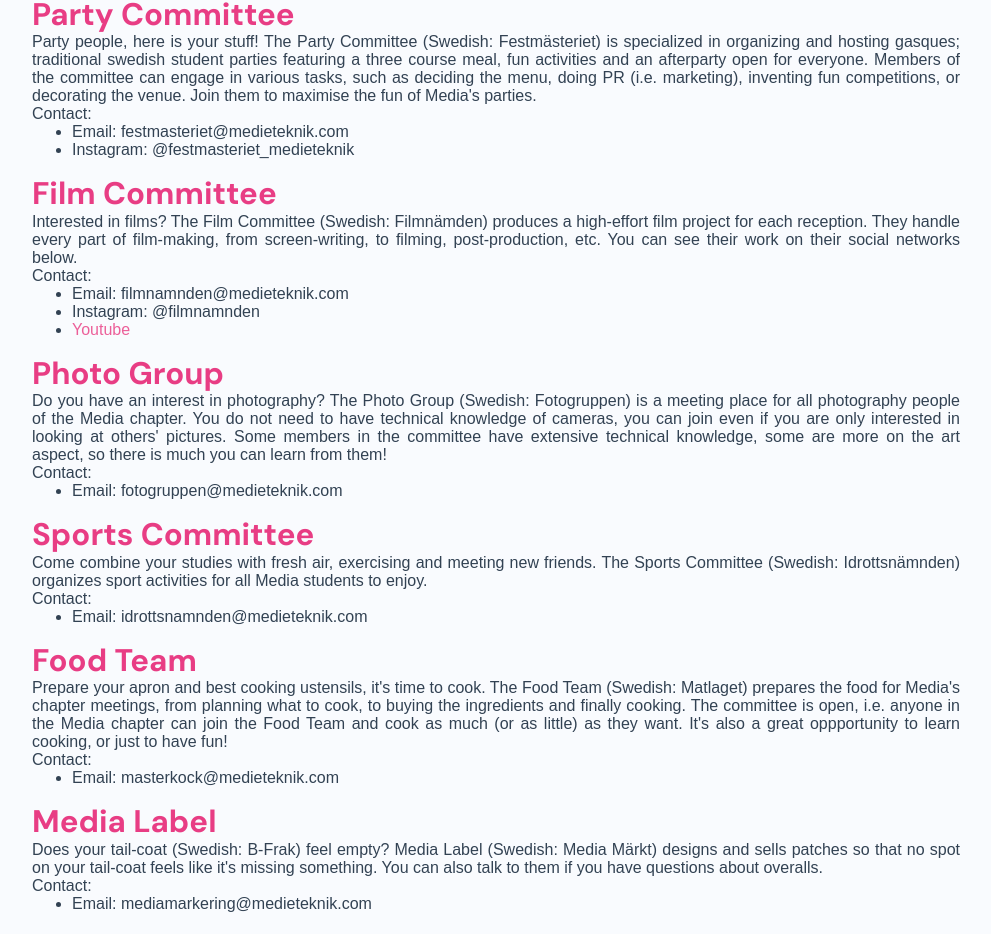
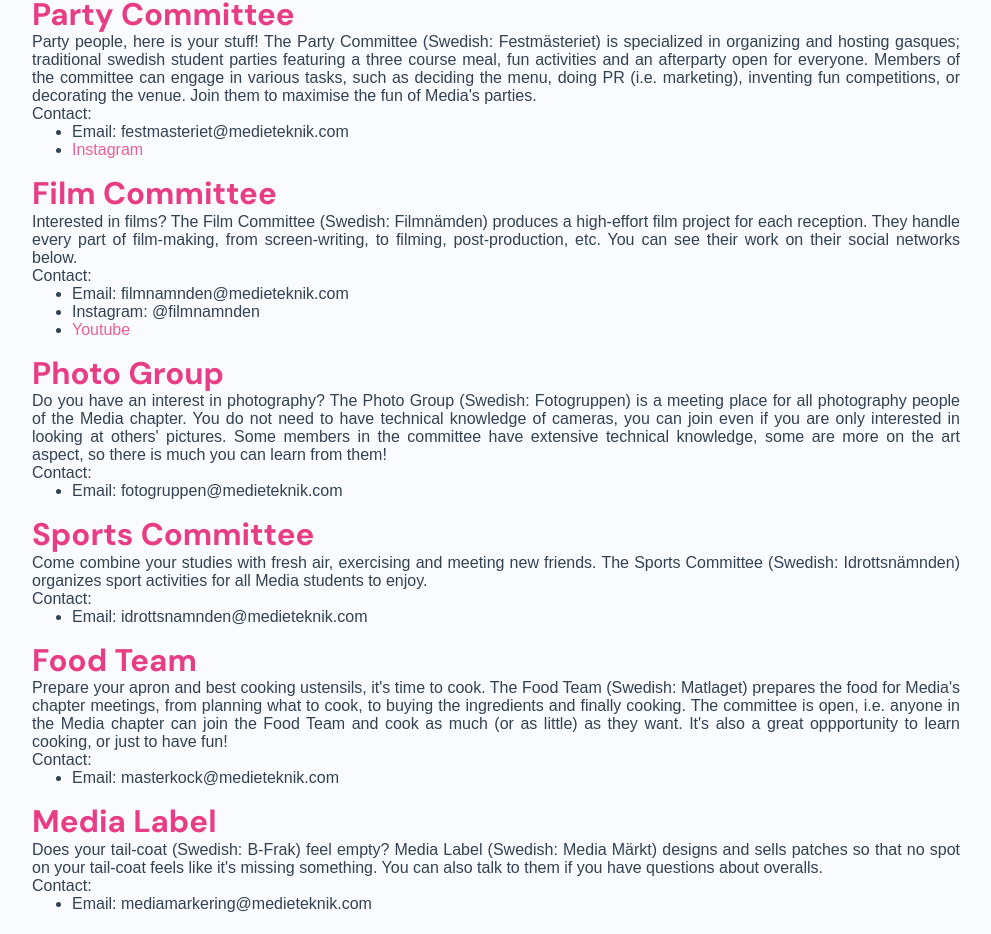
Before and after one commit to datasektionen/metastudent, a React (Create React App) app: page /student-life in a window 1280 px wide. Shown: the part 6134-7068 px from the top of the page, without its empty margins (144-1135 px from the left). Built offline with nearby package versions, Linux system fonts and the light colour scheme.

Commit message:
fix: add working link to Festmästeri's Instagram

```diff
--- a/src/pages/Committees.js
+++ b/src/pages/Committees.js
@@ -750,7 +750,7 @@ function Festmästeriet () {
             Contact:
             <ul>
                 <li>Email: festmasteriet@medieteknik.com</li>
-                <li>Instagram: @festmasteriet_medieteknik</li>
+                <li><a href="https://www.instagram.com/festmasteriet_medieteknik/">Instagram</a></li>
             </ul>
         </p>
     )
```
